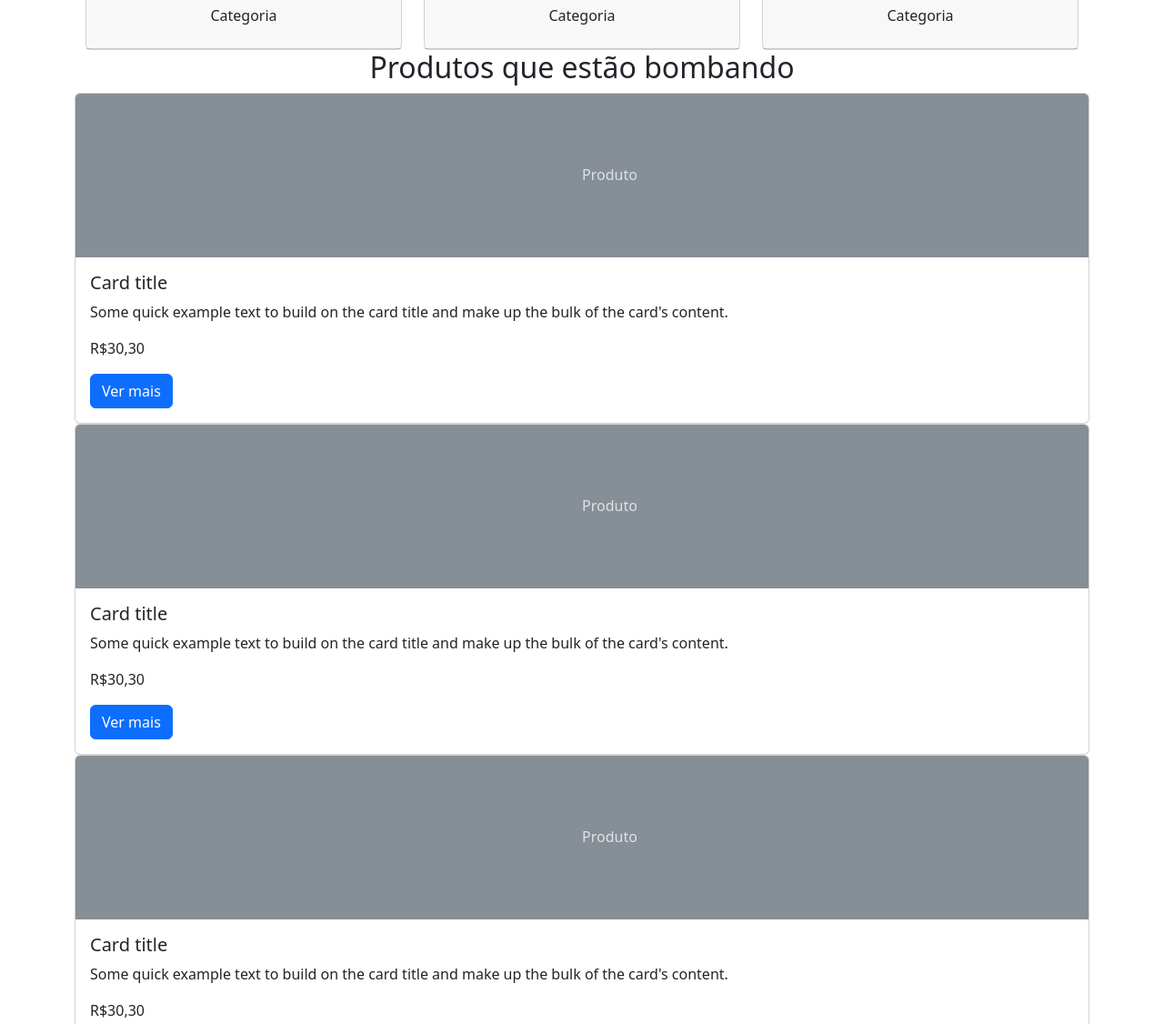
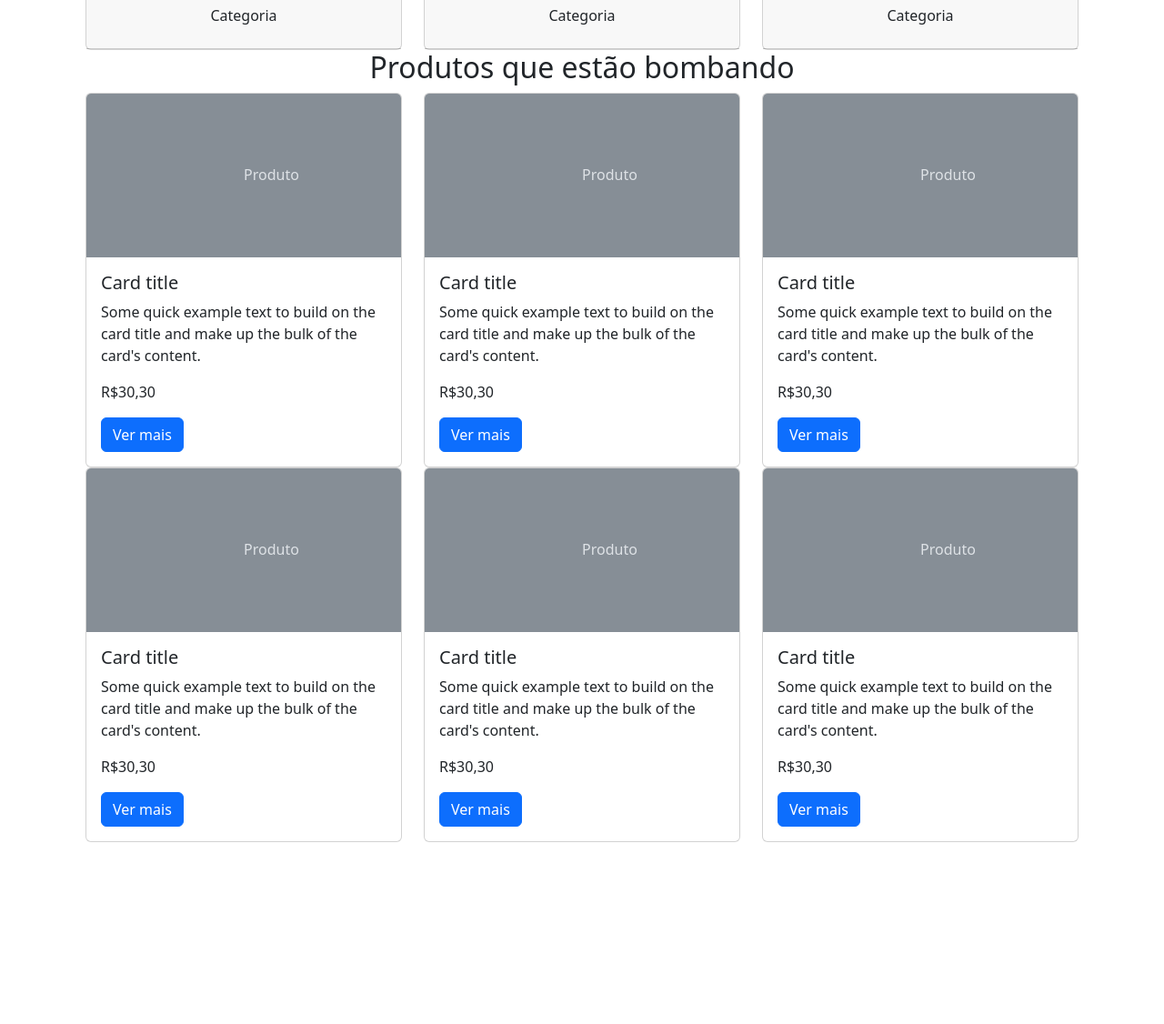
Before and after one commit to nelsonFilho22222/BootsTrap5, a plain HTML site: page index.html in a window 1280 px wide. Shown: the part 925-2051 px from the top of the page at 91% size. After the commit the page ends 1851 px from the top, so only its background shows below. Drawn offline with nearby package versions, Linux system fonts and the light colour scheme.

Commit message:
salvando

```diff
--- a/index.html
+++ b/index.html
@@ -218,8 +218,9 @@
 
       <h2 class="text-center">Produtos que estão bombando</h2>
 
-      <div class="container">
+      <div class="container row mx-auto">
 
+      <div class="col-12 col-lg-4 col-md-6">
         <div class="card">
           <svg class="bd-placeholder-img card-img-top" width="100%" height="180" xmlns="http://www.w3.org/2000/svg" role="img" aria-label="Placeholder: Image cap" preserveAspectRatio="xMidYMid slice" focusable="false"><title>Placeholder</title><rect width="100%" height="100%" fill="#868e96"></rect><text x="50%" y="50%" fill="#dee2e6" dy=".3em">Produto</text></svg>
           <div class="card-body">
@@ -229,7 +230,9 @@
             <a href="#" class="btn btn-primary">Ver mais</a>
           </div>
         </div>
+      </div>
 
+      <div class="col-12 col-lg-4 col-md-6">
         <div class="card">
         <svg class="bd-placeholder-img card-img-top" width="100%" height="180" xmlns="http://www.w3.org/2000/svg" role="img" aria-label="Placeholder: Image cap" preserveAspectRatio="xMidYMid slice" focusable="false"><title>Placeholder</title><rect width="100%" height="100%" fill="#868e96"></rect><text x="50%" y="50%" fill="#dee2e6" dy=".3em">Produto</text></svg>
         <div class="card-body">
@@ -239,7 +242,9 @@
           <a href="#" class="btn btn-primary">Ver mais</a>
         </div>
       </div>
+    </div>
 
+    <div class="col-12 col-lg-4 col-md-6">
       <div class="card">
       <svg class="bd-placeholder-img card-img-top" width="100%" height="180" xmlns="http://www.w3.org/2000/svg" role="img" aria-label="Placeholder: Image cap" preserveAspectRatio="xMidYMid slice" focusable="false"><title>Placeholder</title><rect width="100%" height="100%" fill="#868e96"></rect><text x="50%" y="50%" fill="#dee2e6" dy=".3em">Produto</text></svg>
       <div class="card-body">
@@ -249,8 +254,10 @@
         <a href="#" class="btn btn-primary">Ver mais</a>
       </div>
     </div>
+  </div>
 
 
+  <div class="col-12 col-lg-4 col-md-6">
     <div class="card">
     <svg class="bd-placeholder-img card-img-top" width="100%" height="180" xmlns="http://www.w3.org/2000/svg" role="img" aria-label="Placeholder: Image cap" preserveAspectRatio="xMidYMid slice" focusable="false"><title>Placeholder</title><rect width="100%" height="100%" fill="#868e96"></rect><text x="50%" y="50%" fill="#dee2e6" dy=".3em">Produto</text></svg>
     <div class="card-body">
@@ -260,7 +267,9 @@
       <a href="#" class="btn btn-primary">Ver mais</a>
     </div>
     </div>
+  </div>
 
+<div class="col-12 col-lg-4 col-md-6">
     <div class="card">
     <svg class="bd-placeholder-img card-img-top" width="100%" height="180" xmlns="http://www.w3.org/2000/svg" role="img" aria-label="Placeholder: Image cap" preserveAspectRatio="xMidYMid slice" focusable="false"><title>Placeholder</title><rect width="100%" height="100%" fill="#868e96"></rect><text x="50%" y="50%" fill="#dee2e6" dy=".3em">Produto</text></svg>
     <div class="card-body">
@@ -270,7 +279,9 @@
       <a href="#" class="btn btn-primary">Ver mais</a>
     </div>
     </div>
+  </div>
 
+  <div class="col-12 col-lg-4 col-md-6">
     <div class="card">
     <svg class="bd-placeholder-img card-img-top" width="100%" height="180" xmlns="http://www.w3.org/2000/svg" role="img" aria-label="Placeholder: Image cap" preserveAspectRatio="xMidYMid slice" focusable="false"><title>Placeholder</title><rect width="100%" height="100%" fill="#868e96"></rect><text x="50%" y="50%" fill="#dee2e6" dy=".3em">Produto</text></svg>
     <div class="card-body">
@@ -280,7 +291,7 @@
       <a href="#" class="btn btn-primary">Ver mais</a>
     </div>
     </div>
-
+  </div>
 
     </div>
 
```
